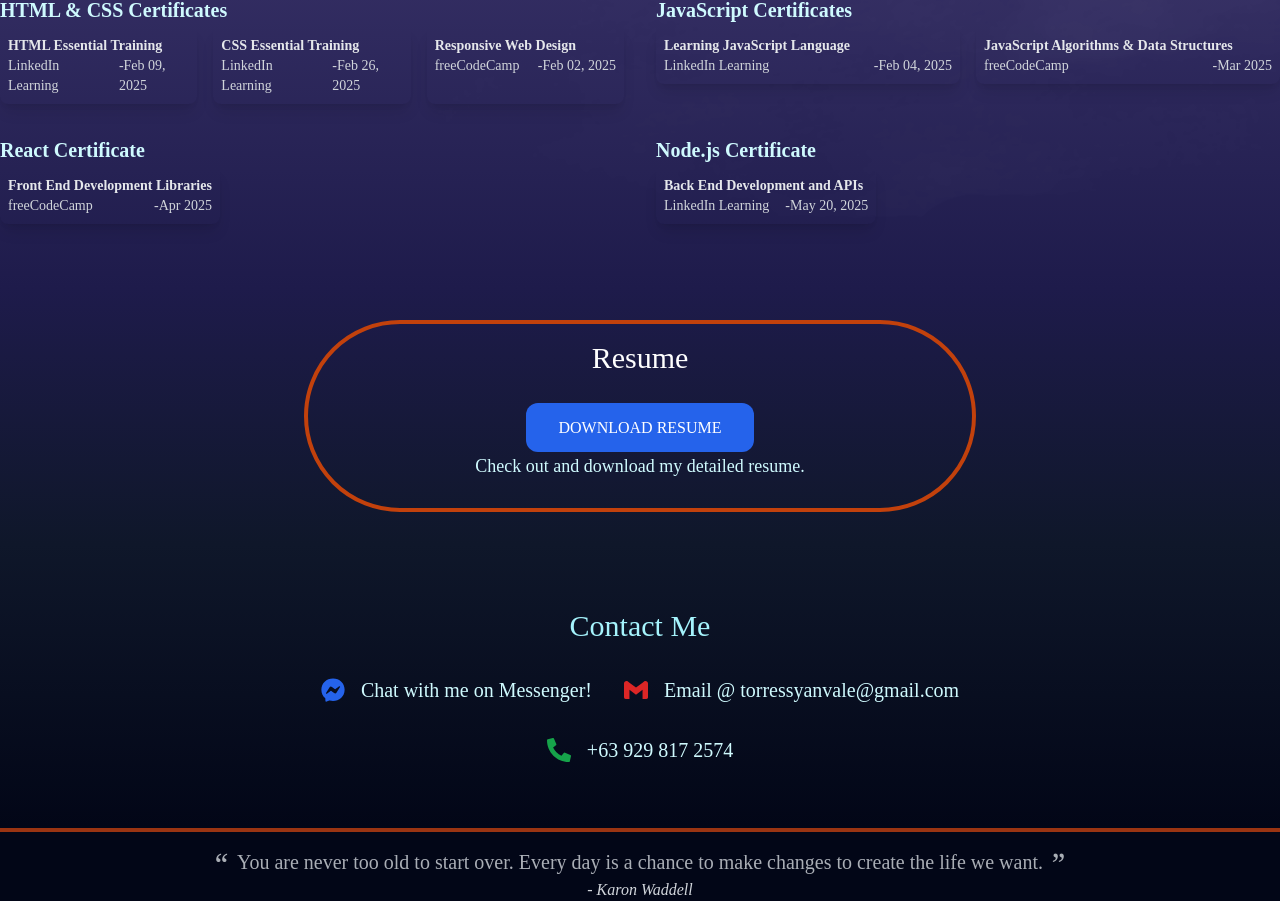
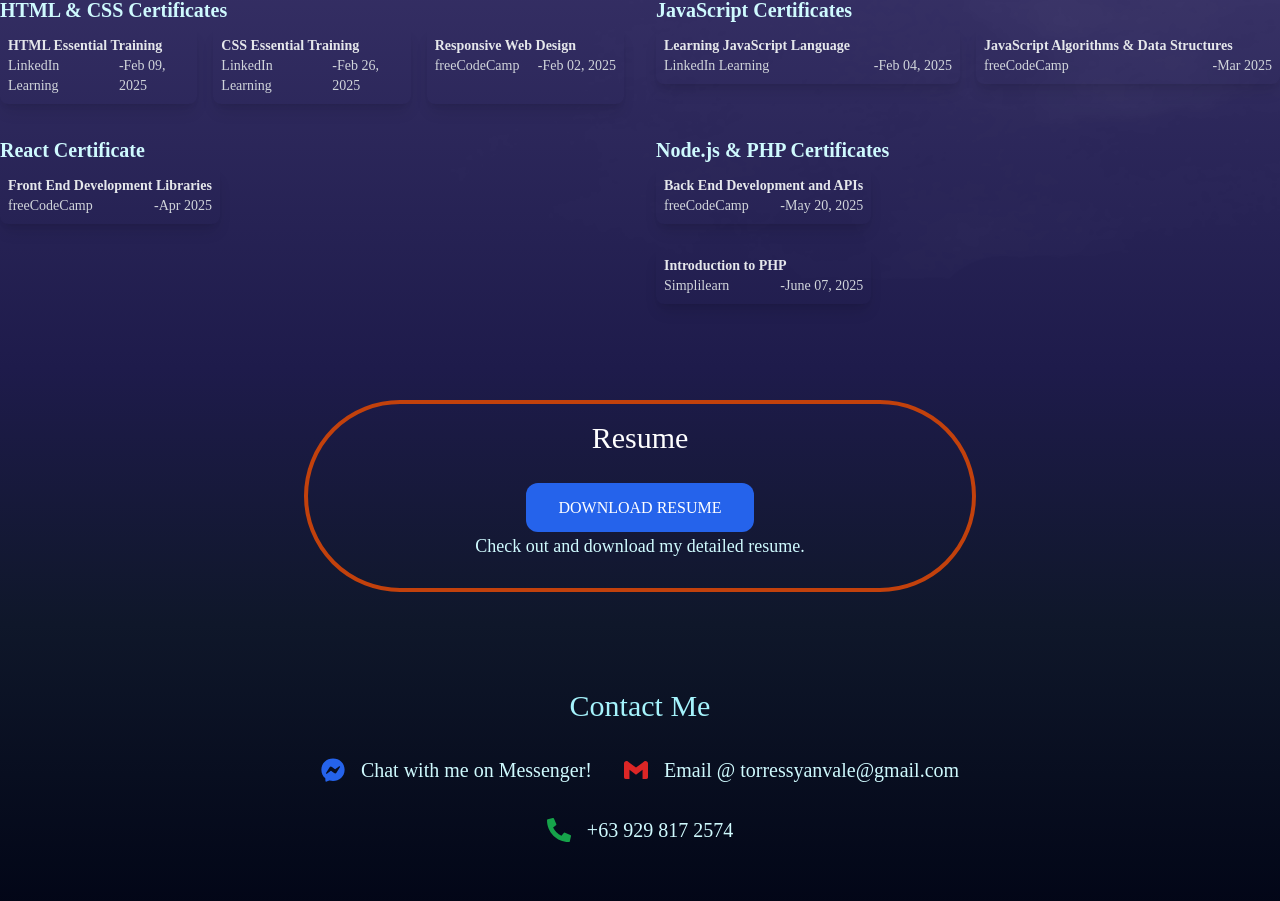
Before and after one commit to madcyans/portfolio, a React (Create React App) app: page / in a window 1280 px wide. Shown: the part 1896-2797 px from the top of the page. Built offline with nearby package versions, Linux system fonts and the light colour scheme; no server answers.

Commit message:
added php certificate

```diff
--- a/src/components/Certificates.js
+++ b/src/components/Certificates.js
@@ -28,9 +28,10 @@
         ],
       },
       {
-        category: "Node.js Certificate",
+        category: "Node.js & PHP Certificates",
         certificates: [
-          { title: "Back End Development and APIs", issuer: "LinkedIn Learning", date: "-May 20, 2025", pdfLink: "/certificates/Certificate-BackEndDev.pdf" },
+          { title: "Back End Development and APIs", issuer: "freeCodeCamp", date: "-May 20, 2025", pdfLink: "/certificates/Certificate-BackEndDev.pdf" },
+          { title: "Introduction to PHP", issuer: "Simplilearn", date: "-June 07, 2025", pdfLink: "/certificates/PHP-Introduction.pdf" },
         ],
       },
     ],
```
Also changed, not shown: 1 other file (tests, documents, lock files or other folders).
